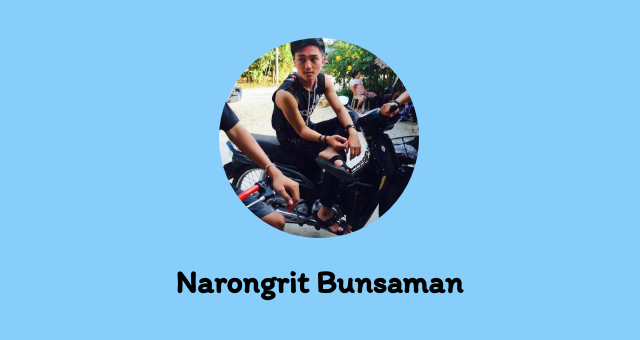
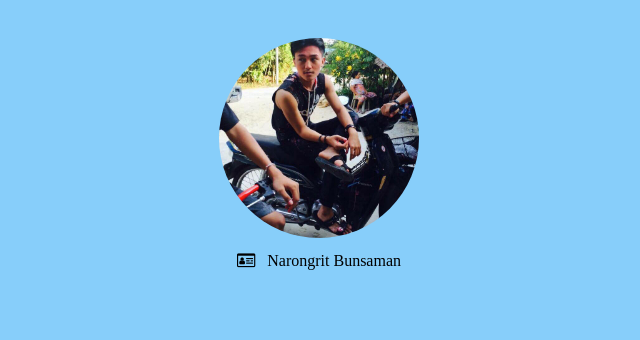
Before and after one commit to Narongrit040/HTML-and-CSS, a plain HTML site: page index.html in a window 1280 px wide. Shown: the whole page, without its empty margins (321-961 px from the left). Drawn offline with Linux system fonts and the light colour scheme.

Commit message:
add icon

```diff
--- a/index.html
+++ b/index.html
@@ -12,8 +12,10 @@
 <body>
     <div class="profile-pic">
 <img class="img-circle"src="images/1.jpg" alt="">
-<h1>Narongrit Bunsaman</h1>
+<br />
+
+<h1 class="fa fa-id-card-o" aria-hidden="true">&nbsp;&nbsp; Narongrit Bunsaman</h1>
     </div>
-
+<h1 ></h1>
 </body>
 </html>
```
